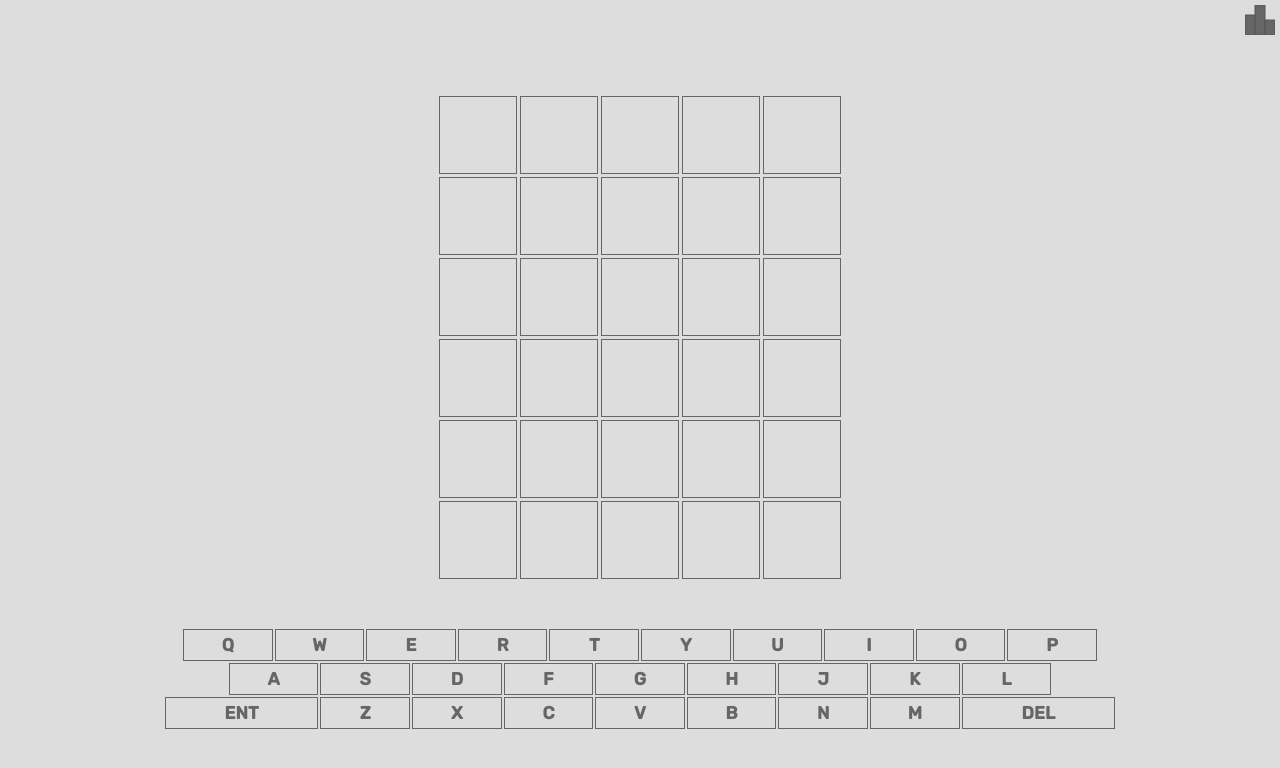
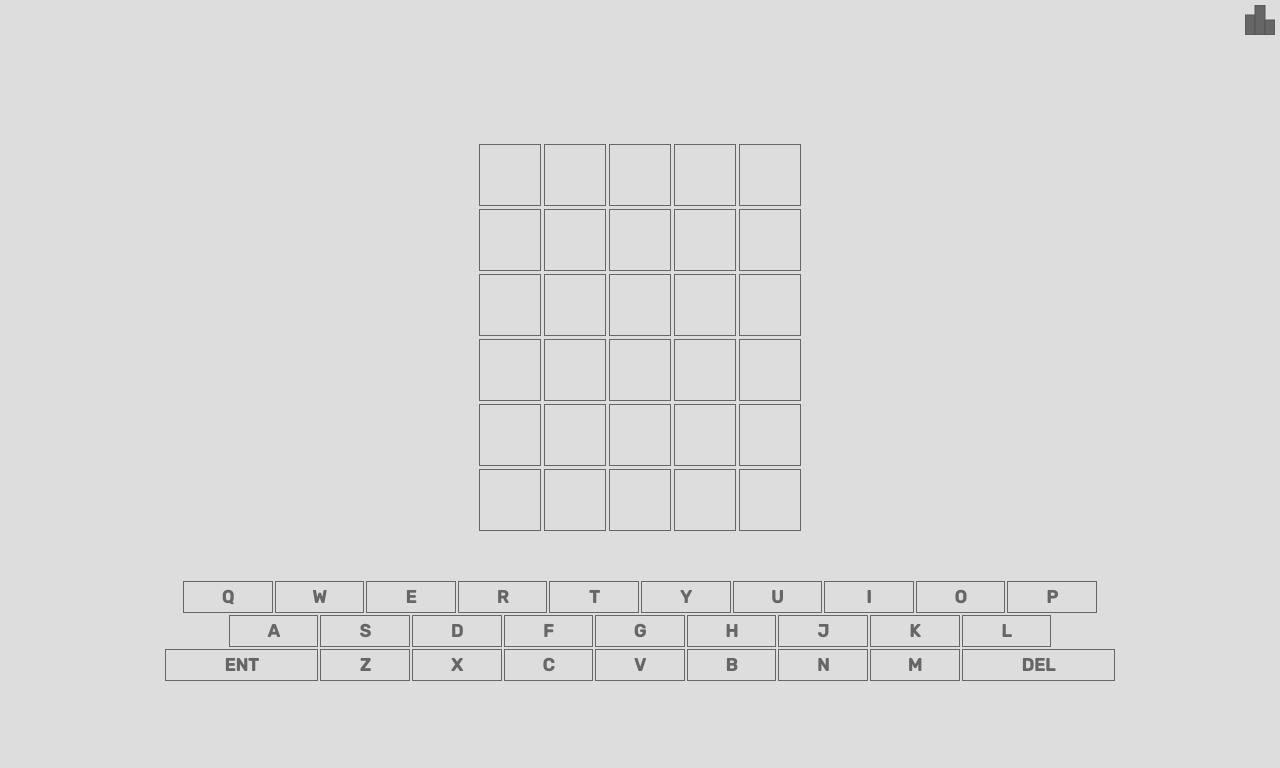
Before and after one commit to mlorberdev/RESTful-API-Wordle-Clone, a plain HTML site: page index.html in a window 1280 px wide. Drawn offline with Linux system fonts and the light colour scheme.

Commit message:
updated board container large scr

```diff
--- a/assets/style.css
+++ b/assets/style.css
@@ -152,7 +152,7 @@ button {
 
 .board-container {
     margin-top:25px;
-    --w: 5rem;
+    --w: calc(min(4rem, 10vw, 10vh));
     display: grid;
     gap: 1px;
     grid-template-columns: var(--w) var(--w) var(--w) var(--w) var(--w);
```
